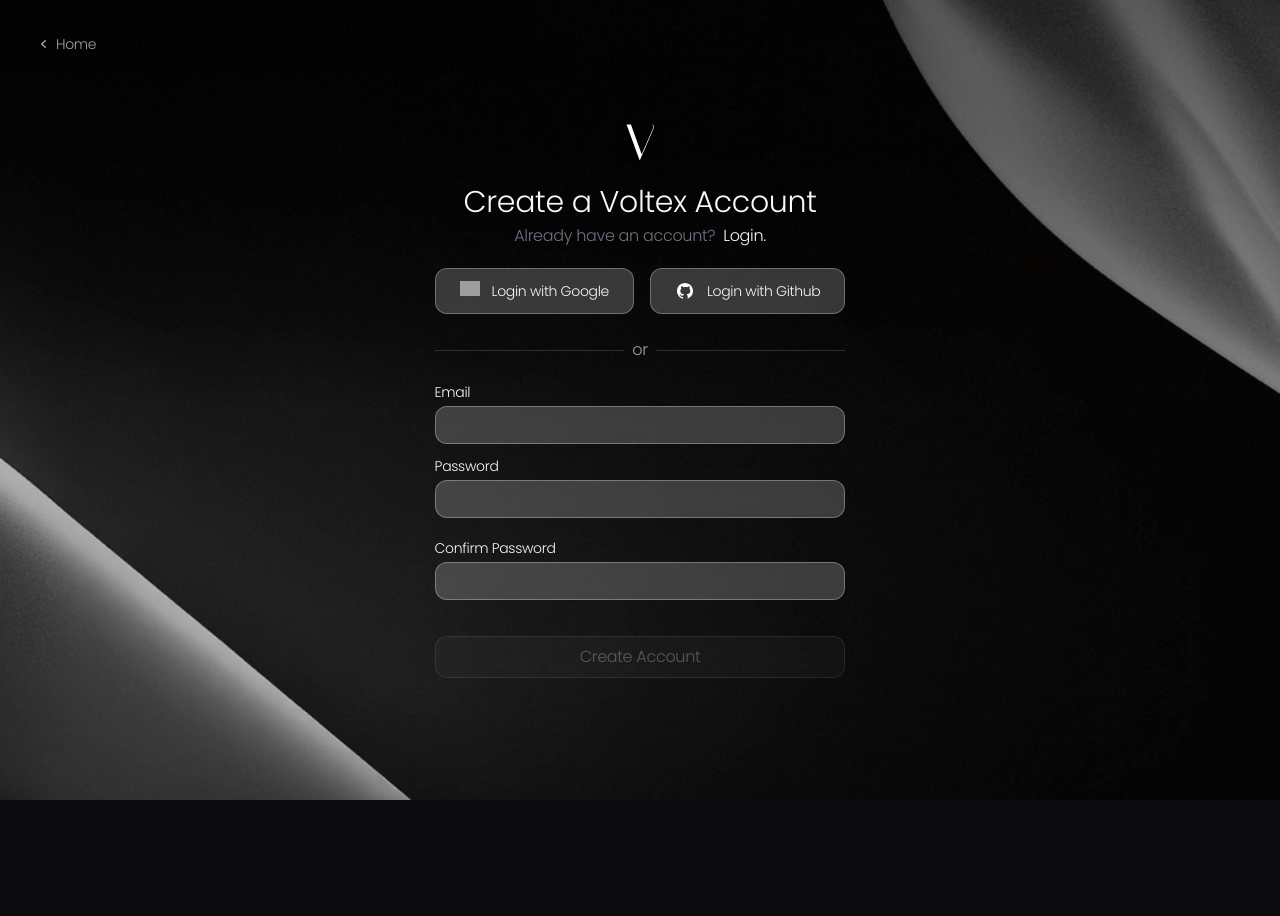
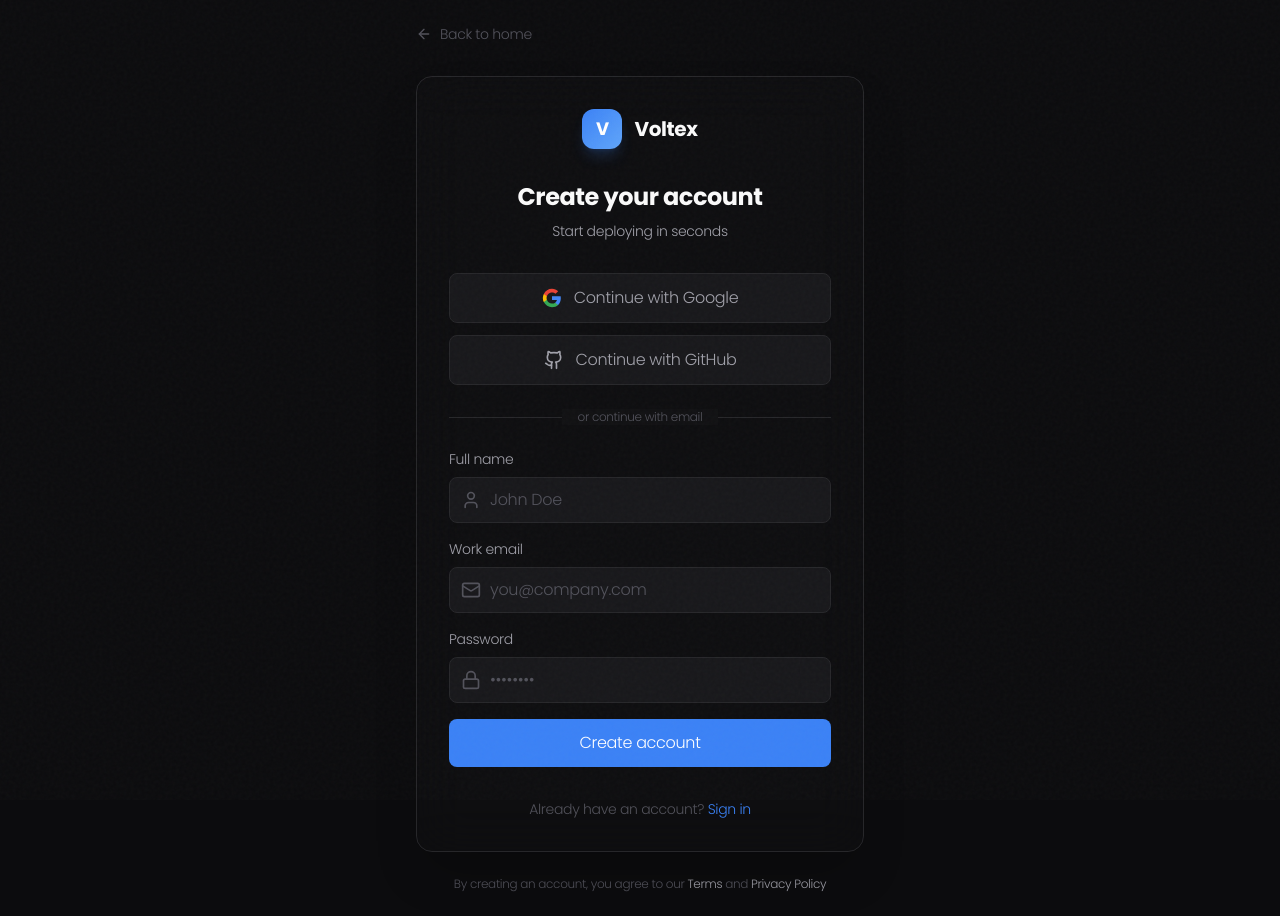
Before and after one commit to mohithingorani/Platform-as-a-Service, a Next.js app in the folder frontend/: page /signup in a window 1280 px wide. Before the commit the page ends 800 px from the top, so only its background shows below. Built offline with nearby package versions, Linux system fonts and the light colour scheme; grey boxes are pictures that could not be loaded.

Commit message:
signup page

```diff
--- a/frontend/src/app/signup/page.tsx
+++ b/frontend/src/app/signup/page.tsx
@@ -1,101 +1,236 @@
-"use client"
-import Image from "next/image";
-import HomeButton from "../components/HomeRouterButton";
+"use client";
+
+import { useState } from "react";
 import { useRouter } from "next/navigation";
+import Link from "next/link";
+import { motion } from "framer-motion";
+import { ArrowLeft, Mail, Lock, User, Github, AlertCircle, CheckCircle2 } from "lucide-react";
 
 export default function Signup() {
   const router = useRouter();
+  const [name, setName] = useState("");
+  const [email, setEmail] = useState("");
+  const [password, setPassword] = useState("");
+  const [loading, setLoading] = useState(false);
+  const [error, setError] = useState("");
+
+  const passwordRequirements = [
+    { met: password.length >= 8, text: "At least 8 characters" },
+  ];
+
+  const handleSubmit = async (e: React.FormEvent) => {
+    e.preventDefault();
+    setLoading(true);
+    setError("");
+
+    if (password.length < 8) {
+      setError("Password must be at least 8 characters");
+      setLoading(false);
+      return;
+    }
+
+    try {
+      const res = await fetch("/api/auth/email/register", {
+        method: "POST",
+        headers: { "Content-Type": "application/json" },
+        body: JSON.stringify({ name, email, password }),
+      });
+
+      const data = await res.json();
+
+      if (!res.ok) {
+        setError(data.error || "Registration failed");
+        setLoading(false);
+        return;
+      }
+
+      router.push("/home");
+    } catch (err) {
+      setError("Something went wrong. Please try again.");
+      setLoading(false);
+    }
+  };
+
   return (
-    <div className="h-screen px-6 md:px-0 bg-[url('/background-auth.webp')] bg-cover w-full flex justify-center items-center">
-      <div className="fixed top-8 left-8 text-gray-400 hover:text-gray-200">
-        <HomeButton/>
+    <div className="min-h-screen bg-bg-primary relative overflow-hidden">
+      <div className="absolute inset-0 bg-glow -z-10" />
+      <div className="absolute top-0 right-1/4 w-96 h-96 bg-accent/5 rounded-full blur-3xl -z-10" />
+      <div className="absolute bottom-0 left-1/4 w-64 h-64 bg-emerald-500/5 rounded-full blur-3xl -z-10" />
+
+      <div className="min-h-screen flex items-center justify-center p-6">
+        <motion.div
+          initial={{ opacity: 0, y: 20 }}
+          animate={{ opacity: 1, y: 0 }}
+          className="w-full max-w-md"
+        >
+          <Link
+            href="/"
+            className="inline-flex items-center gap-2 text-text-muted hover:text-text-secondary mb-8 transition-colors text-sm"
+          >
+            <ArrowLeft className="w-4 h-4" />
+            Back to home
+          </Link>
+
+          <div className="bg-bg-secondary/50 backdrop-blur-xl border border-border-subtle rounded-2xl p-8 shadow-2xl">
+            <div className="flex items-center justify-center gap-3 mb-8">
+              <div className="w-10 h-10 rounded-xl bg-gradient-to-br from-accent to-accent-hover flex items-center justify-center shadow-lg shadow-accent/20">
+                <span className="text-white font-bold text-lg">V</span>
+              </div>
+              <span className="text-text-primary font-semibold text-xl tracking-tight">
+                Voltex
+              </span>
             </div>
 
-      <div className="flex flex-col gap-1 justify-center items-center ">
-        <div className="bg-black px-2 rounded mb-4 ">
-          <Image
-            src={"/voltex-logo.svg"}
-            width={"30"}
-            height={"30"}
-            alt="logo"
+            <div className="text-center mb-8">
+              <h1 className="text-2xl font-bold text-text-primary tracking-tight mb-2">
+                Create your account
+              </h1>
+              <p className="text-text-secondary text-sm">
+                Start deploying in seconds
+              </p>
+            </div>
+
+            <div className="space-y-3 mb-6">
+              <a
+                href="/api/auth/google"
+                className="flex items-center justify-center gap-3 w-full py-3 bg-bg-tertiary border border-border-subtle rounded-lg text-text-secondary hover:text-text-primary hover:bg-bg-hover hover:border-border transition-all duration-200 group"
+              >
+                <svg className="w-5 h-5" viewBox="0 0 24 24">
+                  <path fill="#4285F4" d="M22.56 12.25c0-.78-.07-1.53-.2-2.25H12v4.26h5.92c-.26 1.37-1.04 2.53-2.21 3.31v2.77h3.57c2.08-1.92 3.28-4.74 3.28-8.09z" />
+                  <path fill="#34A853" d="M12 23c2.97 0 5.46-.98 7.28-2.66l-3.57-2.77c-.98.66-2.23 1.06-3.71 1.06-2.86 0-5.29-1.93-6.16-4.53H2.18v2.84C3.99 20.53 7.7 23 12 23z" />
+                  <path fill="#FBBC05" d="M5.84 14.09c-.22-.66-.35-1.36-.35-2.09s.13-1.43.35-2.09V7.07H2.18C1.43 8.55 1 10.22 1 12s.43 3.45 1.18 4.93l2.85-2.22.81-.62z" />
+                  <path fill="#EA4335" d="M12 5.38c1.62 0 3.06.56 4.21 1.64l3.15-3.15C17.45 2.09 14.97 1 12 1 7.7 1 3.99 3.47 2.18 7.07l3.66 2.84c.87-2.6 3.3-4.53 6.16-4.53z" />
+                </svg>
+                <span className="font-medium">Continue with Google</span>
+              </a>
+
+              <a
+                href="/api/auth/login"
+                className="flex items-center justify-center gap-3 w-full py-3 bg-bg-tertiary border border-border-subtle rounded-lg text-text-secondary hover:text-text-primary hover:bg-bg-hover hover:border-border transition-all duration-200 group"
+              >
+                <Github className="w-5 h-5" />
+                <span className="font-medium">Continue with GitHub</span>
+              </a>
+            </div>
+
+            <div className="relative my-6">
+              <div className="absolute inset-0 flex items-center">
+                <div className="w-full border-t border-border-subtle"></div>
+              </div>
+              <div className="relative flex justify-center text-xs">
+                <span className="px-4 bg-bg-secondary text-text-muted">
+                  or continue with email
+                </span>
+              </div>
+            </div>
+
+            <form onSubmit={handleSubmit} className="space-y-4">
+              {error && (
+                <div className="flex items-center gap-2 p-3 bg-error/10 border border-error/20 rounded-lg text-error text-sm">
+                  <AlertCircle className="w-4 h-4 flex-shrink-0" />
+                  {error}
+                </div>
+              )}
+
+              <div>
+                <label className="block text-text-secondary text-sm font-medium mb-2">
+                  Full name
+                </label>
+                <div className="relative">
+                  <User className="absolute left-3 top-1/2 -translate-y-1/2 w-5 h-5 text-text-muted" />
+                  <input
+                    type="text"
+                    value={name}
+                    onChange={(e) => setName(e.target.value)}
+                    className="input-premium pl-10"
+                    placeholder="John Doe"
+                    required
                   />
                 </div>
-        <h1 className=" text-3xl text-center">Create a Voltex Account</h1>
-        <div className="flex mb-4 ">
-          <div className="text-gray-500 mr-2">Already have an account?</div>
-          <button onClick={()=>{
-            router.push("/login")
-          }}>Login.</button>
               </div>
-        <div className="flex gap-4">
-          <SignInButton
-            href="/api/auth/google"
-            name="Google"
-            image="/google.svg"
-          />
-          <SignInButton
-            href="/api/auth/login"
-            name="Github"
-            image="/github.svg"
+
+              <div>
+                <label className="block text-text-secondary text-sm font-medium mb-2">
+                  Work email
+                </label>
+                <div className="relative">
+                  <Mail className="absolute left-3 top-1/2 -translate-y-1/2 w-5 h-5 text-text-muted" />
+                  <input
+                    type="email"
+                    value={email}
+                    onChange={(e) => setEmail(e.target.value)}
+                    className="input-premium pl-10"
+                    placeholder="you@company.com"
+                    required
                   />
                 </div>
-        <div></div>
-        <div className="w-full flex justify-center items-center gap-2 my-4 ">
-          <hr className="border-0.5  border-gray-600 opacity-50 w-full" />
-          <div className="text-gray-400">or</div>
-          <hr className="border-0.5  border-gray-600 opacity-50 w-full" />
               </div>
-        <div className="w-full text-sm">Email</div>
-        <input
-          type="text"
-          className="px-4 mb-2 text-sm outline-none backdrop-filter  backdrop-blur-sm py-2 w-full  bg-white bg-opacity-20 border rounded-xl border-white border-opacity-30"
-        />
 
-        <div className="w-full text-sm">Password</div>
+              <div>
+                <label className="block text-text-secondary text-sm font-medium mb-2">
+                  Password
+                </label>
+                <div className="relative">
+                  <Lock className="absolute left-3 top-1/2 -translate-y-1/2 w-5 h-5 text-text-muted" />
                   <input
                     type="password"
-          className="px-4 mb-4 outline-none text-sm py-2 backdrop-filter  backdrop-blur-sm w-full bg-white bg-opacity-20 border rounded-xl border-white border-opacity-30"
+                    value={password}
+                    onChange={(e) => setPassword(e.target.value)}
+                    className="input-premium pl-10"
+                    placeholder="••••••••"
+                    required
+                    minLength={8}
                   />
-        <div className="w-full text-sm">Confirm Password</div>
-        <input
-          type="password"
-          className="px-4 mb-4 outline-none text-sm py-2 backdrop-filter  backdrop-blur-sm w-full bg-white bg-opacity-20 border rounded-xl border-white border-opacity-30"
-        />
+                </div>
+                {password && (
+                  <div className="mt-2 space-y-1">
+                    {passwordRequirements.map((req, i) => (
+                      <div key={i} className="flex items-center gap-2 text-xs">
+                        <CheckCircle2 className={`w-3 h-3 ${req.met ? "text-success" : "text-text-muted"}`} />
+                        <span className={req.met ? "text-text-secondary" : "text-text-muted"}>
+                          {req.text}
+                        </span>
+                      </div>
+                    ))}
+                  </div>
+                )}
+              </div>
 
-        <button className=" px-4 mt-4 opacity-30 hover:opacity-100 hover:bg-white hover:text-black transition duration-300  outline-none py-2 w-full bg-white bg-opacity-10 border rounded-xl border-white border-opacity-30">
-          Create Account
+              <button
+                type="submit"
+                disabled={loading}
+                className="btn-primary w-full py-3 text-base"
+              >
+                {loading ? (
+                  <span className="flex items-center justify-center gap-2">
+                    <svg className="animate-spin w-4 h-4" viewBox="0 0 24 24">
+                      <circle className="opacity-25" cx="12" cy="12" r="10" stroke="currentColor" strokeWidth="4" fill="none" />
+                      <path className="opacity-75" fill="currentColor" d="M4 12a8 8 0 018-8V0C5.373 0 0 5.373 0 12h4zm2 5.291A7.962 7.962 0 014 12H0c0 3.042 1.135 5.824 3 7.938l3-2.647z" />
+                    </svg>
+                    Creating account...
+                  </span>
+                ) : (
+                  "Create account"
+                )}
               </button>
+            </form>
+
+            <p className="text-text-muted text-center mt-8 text-sm">
+              Already have an account?{" "}
+              <Link href="/login" className="text-accent hover:text-accent-hover font-medium transition-colors">
+                Sign in
+              </Link>
+            </p>
+          </div>
+
+          <p className="text-text-muted text-xs text-center mt-6">
+            By creating an account, you agree to our{" "}
+            <a href="#" className="text-text-secondary hover:text-text-primary">Terms</a>{" "}
+            and{" "}
+            <a href="#" className="text-text-secondary hover:text-text-primary">Privacy Policy</a>
+          </p>
+        </motion.div>
       </div>
     </div>
   );
 }
-
-function SignInButton({
-  image,
-  name,
-  href,
-}: {
-  image: string;
-  name: string;
-  href: string;
-}) {
-  return (
-    <a href={href}>
-      <button
-        className="flex group backdrop-filter text-sm backdrop-blur-sm bg-opacity-20 border border-gray-100
- gap-1 md:gap-3 px-2 py-1 md:px-6 md:py-3 bg-white hover:bg-opacity-100 transition duration-300  rounded-xl  border-opacity-30"
-      >
-        <Image
-          className="group-hover:invert transition duration-300"
-          src={image}
-          width={"20"}
-          height={"20"}
-          alt="asdf"
-        />
-        <div className="group-hover:text-black transition duration-300">
-          Login with {name}
-        </div>
-      </button>
-    </a>
-  );
-}
```
Lines whose indentation alone changed are shown as unchanged.
